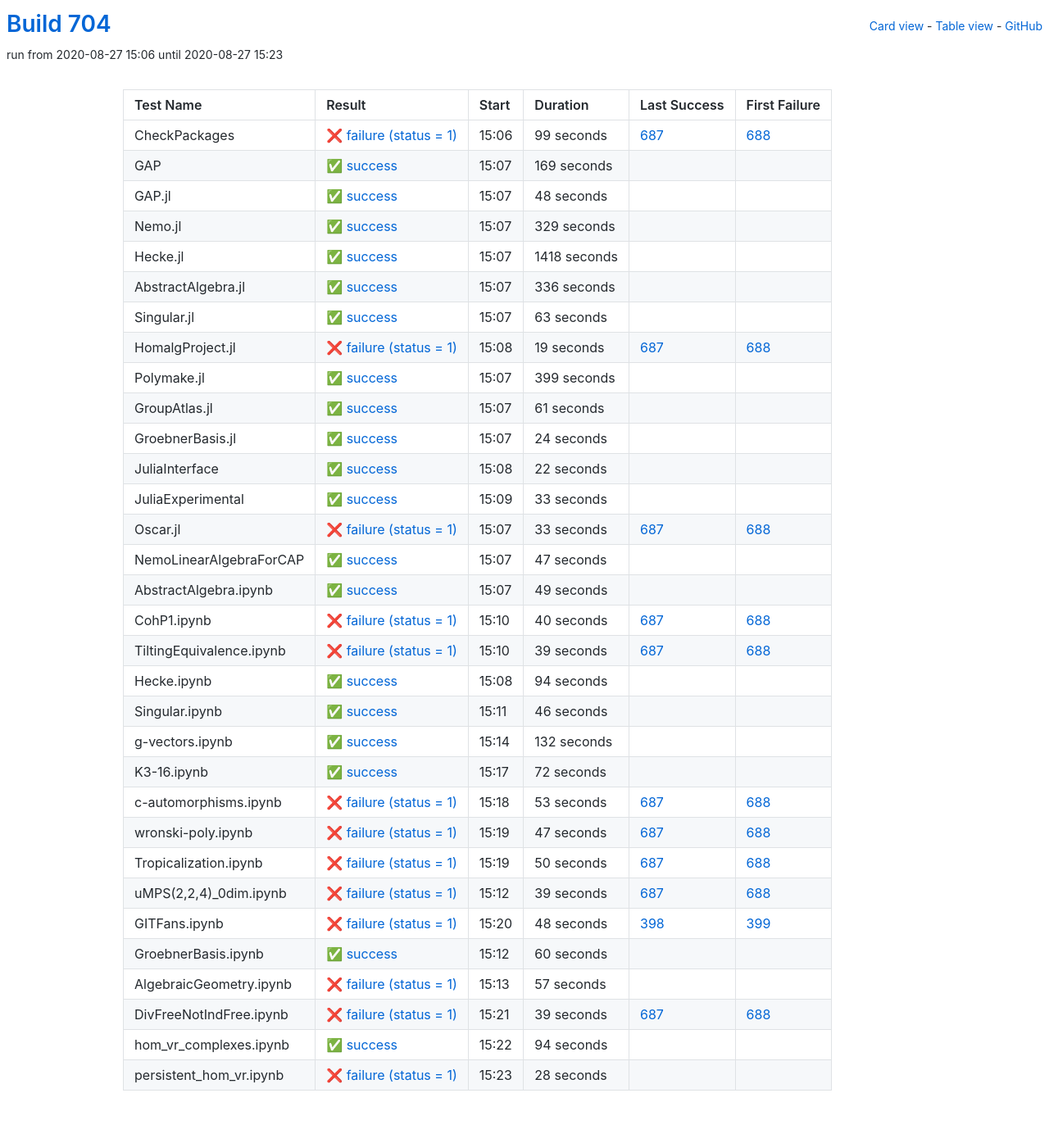
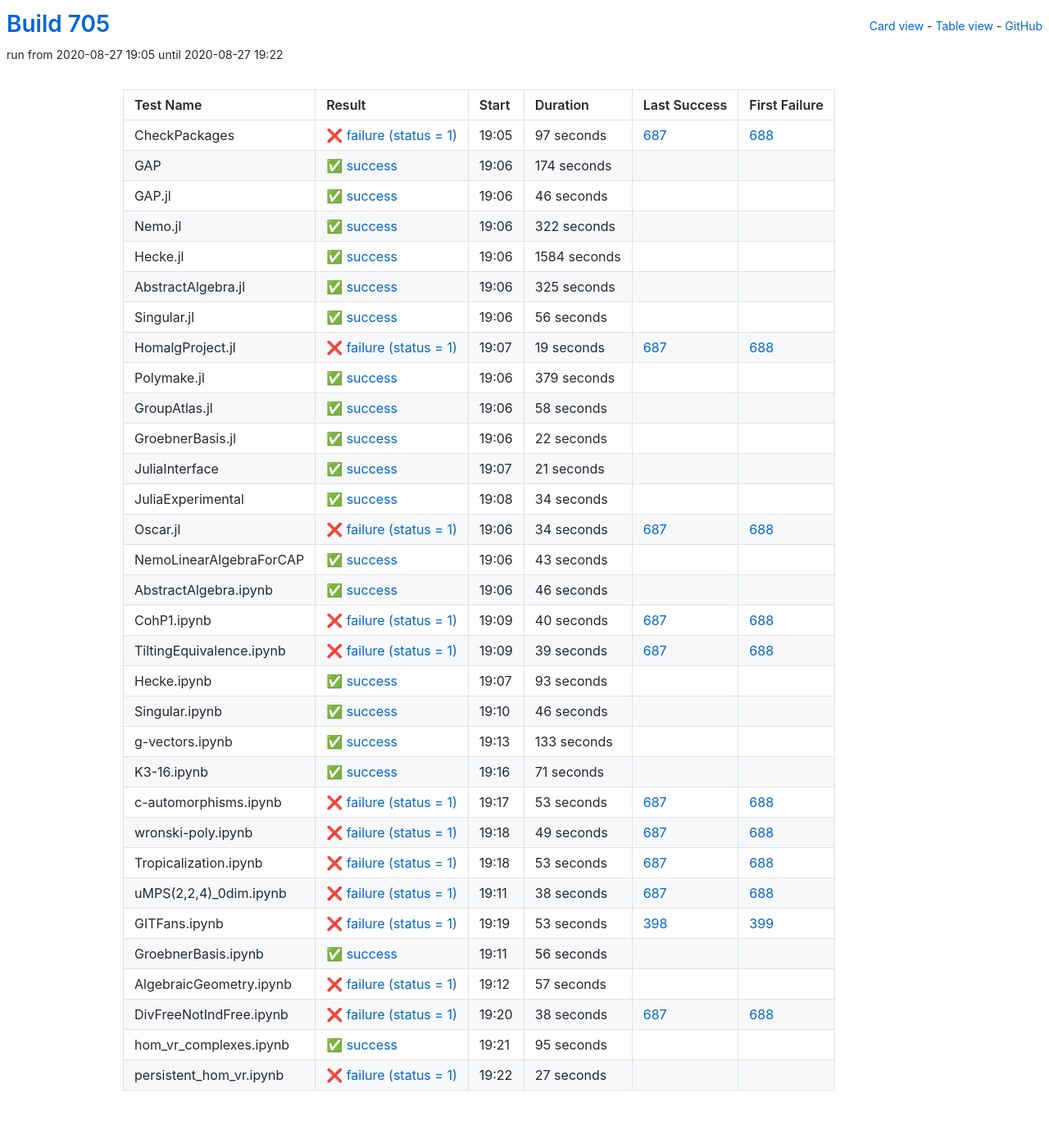
Before and after one commit to oscar-system/oscar-ci-status-stable, a Jekyll site: the page built from table.html, in a window 1280 px wide. Shown: the whole page at 82% size. Built offline with Jekyll 4.4.1, drawn with Linux system fonts in a browser that asks for light colours.

Commit message:
Build #705

```diff
--- a/_data/ci.yml
+++ b/_data/ci.yml
@@ -1,6 +1,6 @@
 ---
-build: 704
-build_url: https://oscarci.mathematik.uni-kl.de/job/oscar-stable/704/
+build: 705
+build_url: https://oscarci.mathematik.uni-kl.de/job/oscar-stable/705/
 job: oscar-stable
 organization: oscar-system
 repo: oscar-ci-status-stable
@@ -8,92 +8,92 @@ repourl: https://github.com/oscar-system/oscar-ci-status-stable
 tests:
 - name: CheckPackages
   id: checkpackages
-  log: https://oscarci.mathematik.uni-kl.de/job/oscar-stable/704/artifact/logs/build-704/CheckPackages.log
-  start: 2020-08-27 15:06
+  log: https://oscarci.mathematik.uni-kl.de/job/oscar-stable/705/artifact/logs/build-705/CheckPackages.log
+  start: 2020-08-27 19:05
   success: false
   exitcode: 1
   status: failure
-  duration: 99
+  duration: 97
   last_success: 687
   last_success_url: https://oscarci.mathematik.uni-kl.de/job/oscar-stable/687/
   first_failure: 688
   first_failure_url: https://oscarci.mathematik.uni-kl.de/job/oscar-stable/688/
 - name: GAP
   id: gap
-  log: https://oscarci.mathematik.uni-kl.de/job/oscar-stable/704/artifact/logs/build-704/GAP.log
-  start: 2020-08-27 15:07
+  log: https://oscarci.mathematik.uni-kl.de/job/oscar-stable/705/artifact/logs/build-705/GAP.log
+  start: 2020-08-27 19:06
   success: true
   exitcode: 0
   status: success
-  duration: 169
+  duration: 174
   last_success: false
   last_success_url:
   first_failure: false
   first_failure_url:
 - name: GAP.jl
   id: gap-jl
-  log: https://oscarci.mathematik.uni-kl.de/job/oscar-stable/704/artifact/logs/build-704/GAP.jl.log
-  start: 2020-08-27 15:07
+  log: https://oscarci.mathematik.uni-kl.de/job/oscar-stable/705/artifact/logs/build-705/GAP.jl.log
+  start: 2020-08-27 19:06
   success: true
   exitcode: 0
   status: success
-  duration: 48
+  duration: 46
   last_success: false
   last_success_url:
   first_failure: false
   first_failure_url:
 - name: Nemo.jl
   id: nemo-jl
-  log: https://oscarci.mathematik.uni-kl.de/job/oscar-stable/704/artifact/logs/build-704/Nemo.jl.log
-  start: 2020-08-27 15:07
+  log: https://oscarci.mathematik.uni-kl.de/job/oscar-stable/705/artifact/logs/build-705/Nemo.jl.log
+  start: 2020-08-27 19:06
   success: true
   exitcode: 0
   status: success
-  duration: 329
+  duration: 322
   last_success: false
   last_success_url:
   first_failure: false
   first_failure_url:
 - name: Hecke.jl
   id: hecke-jl
-  log: https://oscarci.mathematik.uni-kl.de/job/oscar-stable/704/artifact/logs/build-704/Hecke.jl.log
-  start: 2020-08-27 15:07
+  log: https://oscarci.mathematik.uni-kl.de/job/oscar-stable/705/artifact/logs/build-705/Hecke.jl.log
+  start: 2020-08-27 19:06
   success: true
   exitcode: 0
   status: success
-  duration: 1418
+  duration: 1584
   last_success: false
   last_success_url:
   first_failure: false
   first_failure_url:
 - name: AbstractAlgebra.jl
   id: abstractalgebra-jl
-  log: https://oscarci.mathematik.uni-kl.de/job/oscar-stable/704/artifact/logs/build-704/AbstractAlgebra.jl.log
-  start: 2020-08-27 15:07
+  log: https://oscarci.mathematik.uni-kl.de/job/oscar-stable/705/artifact/logs/build-705/AbstractAlgebra.jl.log
+  start: 2020-08-27 19:06
   success: true
   exitcode: 0
   status: success
-  duration: 336
+  duration: 325
   last_success: false
   last_success_url:
   first_failure: false
   first_failure_url:
 - name: Singular.jl
   id: singular-jl
-  log: https://oscarci.mathematik.uni-kl.de/job/oscar-stable/704/artifact/logs/build-704/Singular.jl.log
-  start: 2020-08-27 15:07
+  log: https://oscarci.mathematik.uni-kl.de/job/oscar-stable/705/artifact/logs/build-705/Singular.jl.log
+  start: 2020-08-27 19:06
   success: true
   exitcode: 0
   status: success
-  duration: 63
+  duration: 56
   last_success: false
   last_success_url:
   first_failure: false
   first_failure_url:
 - name: HomalgProject.jl
   id: homalgproject-jl
-  log: https://oscarci.mathematik.uni-kl.de/job/oscar-stable/704/artifact/logs/build-704/HomalgProject.jl.log
-  start: 2020-08-27 15:08
+  log: https://oscarci.mathematik.uni-kl.de/job/oscar-stable/705/artifact/logs/build-705/HomalgProject.jl.log
+  start: 2020-08-27 19:07
   success: false
   exitcode: 1
   status: failure
@@ -104,44 +104,32 @@ tests:
   first_failure_url: https://oscarci.mathematik.uni-kl.de/job/oscar-stable/688/
 - name: Polymake.jl
   id: polymake-jl
-  log: https://oscarci.mathematik.uni-kl.de/job/oscar-stable/704/artifact/logs/build-704/Polymake.jl.log
-  start: 2020-08-27 15:07
+  log: https://oscarci.mathematik.uni-kl.de/job/oscar-stable/705/artifact/logs/build-705/Polymake.jl.log
+  start: 2020-08-27 19:06
   success: true
   exitcode: 0
   status: success
-  duration: 399
+  duration: 379
   last_success: false
   last_success_url:
   first_failure: false
   first_failure_url:
 - name: GroupAtlas.jl
   id: groupatlas-jl
-  log: https://oscarci.mathematik.uni-kl.de/job/oscar-stable/704/artifact/logs/build-704/GroupAtlas.jl.log
-  start: 2020-08-27 15:07
+  log: https://oscarci.mathematik.uni-kl.de/job/oscar-stable/705/artifact/logs/build-705/GroupAtlas.jl.log
+  start: 2020-08-27 19:06
   success: true
   exitcode: 0
   status: success
-  duration: 61
+  duration: 58
   last_success: false
   last_success_url:
   first_failure: false
   first_failure_url:
 - name: GroebnerBasis.jl
   id: groebnerbasis-jl
-  log: https://oscarci.mathematik.uni-kl.de/job/oscar-stable/704/artifact/logs/build-704/GroebnerBasis.jl.log
-  start: 2020-08-27 15:07
-  success: true
-  exitcode: 0
-  status: success
-  duration: 24
-  last_success: false
-  last_success_url:
-  first_failure: false
-  first_failure_url:
-- name: JuliaInterface
-  id: juliainterface
-  log: https://oscarci.mathematik.uni-kl.de/job/oscar-stable/704/artifact/logs/build-704/JuliaInterface.log
-  start: 2020-08-27 15:08
+  log: https://oscarci.mathematik.uni-kl.de/job/oscar-stable/705/artifact/logs/build-705/GroebnerBasis.jl.log
+  start: 2020-08-27 19:06
   success: true
   exitcode: 0
   status: success
@@ -150,58 +138,70 @@ tests:
   last_success_url:
   first_failure: false
   first_failure_url:
-- name: JuliaExperimental
-  id: juliaexperimental
-  log: https://oscarci.mathematik.uni-kl.de/job/oscar-stable/704/artifact/logs/build-704/JuliaExperimental.log
-  start: 2020-08-27 15:09
+- name: JuliaInterface
+  id: juliainterface
+  log: https://oscarci.mathematik.uni-kl.de/job/oscar-stable/705/artifact/logs/build-705/JuliaInterface.log
+  start: 2020-08-27 19:07
   success: true
   exitcode: 0
   status: success
-  duration: 33
+  duration: 21
+  last_success: false
+  last_success_url:
+  first_failure: false
+  first_failure_url:
+- name: JuliaExperimental
+  id: juliaexperimental
+  log: https://oscarci.mathematik.uni-kl.de/job/oscar-stable/705/artifact/logs/build-705/JuliaExperimental.log
+  start: 2020-08-27 19:08
+  success: true
+  exitcode: 0
+  status: success
+  duration: 34
   last_success: false
   last_success_url:
   first_failure: false
   first_failure_url:
 - name: Oscar.jl
   id: oscar-jl
-  log: https://oscarci.mathematik.uni-kl.de/job/oscar-stable/704/artifact/logs/build-704/Oscar.jl.log
-  start: 2020-08-27 15:07
+  log: https://oscarci.mathematik.uni-kl.de/job/oscar-stable/705/artifact/logs/build-705/Oscar.jl.log
+  start: 2020-08-27 19:06
   success: false
   exitcode: 1
   status: failure
-  duration: 33
+  duration: 34
   last_success: 687
   last_success_url: https://oscarci.mathematik.uni-kl.de/job/oscar-stable/687/
   first_failure: 688
   first_failure_url: https://oscarci.mathematik.uni-kl.de/job/oscar-stable/688/
 - name: NemoLinearAlgebraForCAP
   id: nemolinearalgebraforcap
-  log: https://oscarci.mathematik.uni-kl.de/job/oscar-stable/704/artifact/logs/build-704/NemoLinearAlgebraForCAP.log
-  start: 2020-08-27 15:07
+  log: https://oscarci.mathematik.uni-kl.de/job/oscar-stable/705/artifact/logs/build-705/NemoLinearAlgebraForCAP.log
+  start: 2020-08-27 19:06
   success: true
   exitcode: 0
   status: success
-  duration: 47
+  duration: 43
   last_success: false
   last_success_url:
   first_failure: false
   first_failure_url:
 - name: AbstractAlgebra.ipynb
   id: abstractalgebra-ipynb
-  log: https://oscarci.mathematik.uni-kl.de/job/oscar-stable/704/artifact/logs/build-704/AbstractAlgebra.ipynb.log
-  start: 2020-08-27 15:07
+  log: https://oscarci.mathematik.uni-kl.de/job/oscar-stable/705/artifact/logs/build-705/AbstractAlgebra.ipynb.log
+  start: 2020-08-27 19:06
   success: true
   exitcode: 0
   status: success
-  duration: 49
+  duration: 46
   last_success: false
   last_success_url:
   first_failure: false
   first_failure_url:
 - name: CohP1.ipynb
   id: cohp1-ipynb
-  log: https://oscarci.mathematik.uni-kl.de/job/oscar-stable/704/artifact/logs/build-704/CohP1.ipynb.log
-  start: 2020-08-27 15:10
+  log: https://oscarci.mathematik.uni-kl.de/job/oscar-stable/705/artifact/logs/build-705/CohP1.ipynb.log
+  start: 2020-08-27 19:09
   success: false
   exitcode: 1
   status: failure
@@ -212,8 +212,8 @@ tests:
   first_failure_url: https://oscarci.mathematik.uni-kl.de/job/oscar-stable/688/
 - name: TiltingEquivalence.ipynb
   id: tiltingequivalence-ipynb
-  log: https://oscarci.mathematik.uni-kl.de/job/oscar-stable/704/artifact/logs/build-704/TiltingEquivalence.ipynb.log
-  start: 2020-08-27 15:10
+  log: https://oscarci.mathematik.uni-kl.de/job/oscar-stable/705/artifact/logs/build-705/TiltingEquivalence.ipynb.log
+  start: 2020-08-27 19:09
   success: false
   exitcode: 1
   status: failure
@@ -224,20 +224,20 @@ tests:
   first_failure_url: https://oscarci.mathematik.uni-kl.de/job/oscar-stable/688/
 - name: Hecke.ipynb
   id: hecke-ipynb
-  log: https://oscarci.mathematik.uni-kl.de/job/oscar-stable/704/artifact/logs/build-704/Hecke.ipynb.log
-  start: 2020-08-27 15:08
+  log: https://oscarci.mathematik.uni-kl.de/job/oscar-stable/705/artifact/logs/build-705/Hecke.ipynb.log
+  start: 2020-08-27 19:07
   success: true
   exitcode: 0
   status: success
-  duration: 94
+  duration: 93
   last_success: false
   last_success_url:
   first_failure: false
   first_failure_url:
 - name: Singular.ipynb
   id: singular-ipynb
-  log: https://oscarci.mathematik.uni-kl.de/job/oscar-stable/704/artifact/logs/build-704/Singular.ipynb.log
-  start: 2020-08-27 15:11
+  log: https://oscarci.mathematik.uni-kl.de/job/oscar-stable/705/artifact/logs/build-705/Singular.ipynb.log
+  start: 2020-08-27 19:10
   success: true
   exitcode: 0
   status: success
@@ -248,32 +248,32 @@ tests:
   first_failure_url:
 - name: g-vectors.ipynb
   id: g-vectors-ipynb
-  log: https://oscarci.mathematik.uni-kl.de/job/oscar-stable/704/artifact/logs/build-704/g-vectors.ipynb.log
-  start: 2020-08-27 15:14
+  log: https://oscarci.mathematik.uni-kl.de/job/oscar-stable/705/artifact/logs/build-705/g-vectors.ipynb.log
+  start: 2020-08-27 19:13
   success: true
   exitcode: 0
   status: success
-  duration: 132
+  duration: 133
   last_success: false
   last_success_url:
   first_failure: false
   first_failure_url:
 - name: K3-16.ipynb
   id: k3-16-ipynb
-  log: https://oscarci.mathematik.uni-kl.de/job/oscar-stable/704/artifact/logs/build-704/K3-16.ipynb.log
-  start: 2020-08-27 15:17
+  log: https://oscarci.mathematik.uni-kl.de/job/oscar-stable/705/artifact/logs/build-705/K3-16.ipynb.log
+  start: 2020-08-27 19:16
   success: true
   exitcode: 0
   status: success
-  duration: 72
+  duration: 71
   last_success: false
   last_success_url:
   first_failure: false
   first_failure_url:
 - name: c-automorphisms.ipynb
   id: c-automorphisms-ipynb
-  log: https://oscarci.mathematik.uni-kl.de/job/oscar-stable/704/artifact/logs/build-704/c-automorphisms.ipynb.log
-  start: 2020-08-27 15:18
+  log: https://oscarci.mathematik.uni-kl.de/job/oscar-stable/705/artifact/logs/build-705/c-automorphisms.ipynb.log
+  start: 2020-08-27 19:17
   success: false
   exitcode: 1
   status: failure
@@ -284,68 +284,68 @@ tests:
   first_failure_url: https://oscarci.mathematik.uni-kl.de/job/oscar-stable/688/
 - name: wronski-poly.ipynb
   id: wronski-poly-ipynb
-  log: https://oscarci.mathematik.uni-kl.de/job/oscar-stable/704/artifact/logs/build-704/wronski-poly.ipynb.log
-  start: 2020-08-27 15:19
+  log: https://oscarci.mathematik.uni-kl.de/job/oscar-stable/705/artifact/logs/build-705/wronski-poly.ipynb.log
+  start: 2020-08-27 19:18
   success: false
   exitcode: 1
   status: failure
-  duration: 47
+  duration: 49
   last_success: 687
   last_success_url: https://oscarci.mathematik.uni-kl.de/job/oscar-stable/687/
   first_failure: 688
   first_failure_url: https://oscarci.mathematik.uni-kl.de/job/oscar-stable/688/
 - name: Tropicalization.ipynb
   id: tropicalization-ipynb
-  log: https://oscarci.mathematik.uni-kl.de/job/oscar-stable/704/artifact/logs/build-704/Tropicalization.ipynb.log
-  start: 2020-08-27 15:19
+  log: https://oscarci.mathematik.uni-kl.de/job/oscar-stable/705/artifact/logs/build-705/Tropicalization.ipynb.log
+  start: 2020-08-27 19:18
   success: false
   exitcode: 1
   status: failure
-  duration: 50
+  duration: 53
   last_success: 687
   last_success_url: https://oscarci.mathematik.uni-kl.de/job/oscar-stable/687/
   first_failure: 688
   first_failure_url: https://oscarci.mathematik.uni-kl.de/job/oscar-stable/688/
 - name: uMPS(2,2,4)_0dim.ipynb
   id: umps-2-2-4-0dim-ipynb
-  log: https://oscarci.mathematik.uni-kl.de/job/oscar-stable/704/artifact/logs/build-704/uMPS-2-2-4-_0dim.ipynb.log
-  start: 2020-08-27 15:12
+  log: https://oscarci.mathematik.uni-kl.de/job/oscar-stable/705/artifact/logs/build-705/uMPS-2-2-4-_0dim.ipynb.log
+  start: 2020-08-27 19:11
   success: false
   exitcode: 1
   status: failure
-  duration: 39
+  duration: 38
   last_success: 687
   last_success_url: https://oscarci.mathematik.uni-kl.de/job/oscar-stable/687/
   first_failure: 688
   first_failure_url: https://oscarci.mathematik.uni-kl.de/job/oscar-stable/688/
 - name: GITFans.ipynb
   id: gitfans-ipynb
-  log: https://oscarci.mathematik.uni-kl.de/job/oscar-stable/704/artifact/logs/build-704/GITFans.ipynb.log
-  start: 2020-08-27 15:20
+  log: https://oscarci.mathematik.uni-kl.de/job/oscar-stable/705/artifact/logs/build-705/GITFans.ipynb.log
+  start: 2020-08-27 19:19
   success: false
   exitcode: 1
   status: failure
-  duration: 48
+  duration: 53
   last_success: 398
   last_success_url: https://oscarci.mathematik.uni-kl.de/job/oscar-stable/398/
   first_failure: 399
   first_failure_url: https://oscarci.mathematik.uni-kl.de/job/oscar-stable/399/
 - name: GroebnerBasis.ipynb
   id: groebnerbasis-ipynb
-  log: https://oscarci.mathematik.uni-kl.de/job/oscar-stable/704/artifact/logs/build-704/GroebnerBasis.ipynb.log
-  start: 2020-08-27 15:12
+  log: https://oscarci.mathematik.uni-kl.de/job/oscar-stable/705/artifact/logs/build-705/GroebnerBasis.ipynb.log
+  start: 2020-08-27 19:11
   success: true
   exitcode: 0
   status: success
-  duration: 60
+  duration: 56
   last_success: false
   last_success_url:
   first_failure: false
   first_failure_url:
 - name: AlgebraicGeometry.ipynb
   id: algebraicgeometry-ipynb
-  log: https://oscarci.mathematik.uni-kl.de/job/oscar-stable/704/artifact/logs/build-704/AlgebraicGeometry.ipynb.log
-  start: 2020-08-27 15:13
+  log: https://oscarci.mathematik.uni-kl.de/job/oscar-stable/705/artifact/logs/build-705/AlgebraicGeometry.ipynb.log
+  start: 2020-08-27 19:12
   success: false
   exitcode: 1
   status: failure
@@ -356,36 +356,36 @@ tests:
   first_failure_url:
 - name: DivFreeNotIndFree.ipynb
   id: divfreenotindfree-ipynb
-  log: https://oscarci.mathematik.uni-kl.de/job/oscar-stable/704/artifact/logs/build-704/DivFreeNotIndFree.ipynb.log
-  start: 2020-08-27 15:21
+  log: https://oscarci.mathematik.uni-kl.de/job/oscar-stable/705/artifact/logs/build-705/DivFreeNotIndFree.ipynb.log
+  start: 2020-08-27 19:20
   success: false
   exitcode: 1
   status: failure
-  duration: 39
+  duration: 38
   last_success: 687
   last_success_url: https://oscarci.mathematik.uni-kl.de/job/oscar-stable/687/
   first_failure: 688
   first_failure_url: https://oscarci.mathematik.uni-kl.de/job/oscar-stable/688/
 - name: hom_vr_complexes.ipynb
   id: hom-vr-complexes-ipynb
-  log: https://oscarci.mathematik.uni-kl.de/job/oscar-stable/704/artifact/logs/build-704/hom_vr_complexes.ipynb.log
-  start: 2020-08-27 15:22
+  log: https://oscarci.mathematik.uni-kl.de/job/oscar-stable/705/artifact/logs/build-705/hom_vr_complexes.ipynb.log
+  start: 2020-08-27 19:21
   success: true
   exitcode: 0
   status: success
-  duration: 94
+  duration: 95
   last_success: false
   last_success_url:
   first_failure: false
   first_failure_url:
 - name: persistent_hom_vr.ipynb
   id: persistent-hom-vr-ipynb
-  log: https://oscarci.mathematik.uni-kl.de/job/oscar-stable/704/artifact/logs/build-704/persistent_hom_vr.ipynb.log
-  start: 2020-08-27 15:23
+  log: https://oscarci.mathematik.uni-kl.de/job/oscar-stable/705/artifact/logs/build-705/persistent_hom_vr.ipynb.log
+  start: 2020-08-27 19:22
   success: false
   exitcode: 1
   status: failure
-  duration: 28
+  duration: 27
   last_success: false
   last_success_url:
   first_failure: false
```
Also changed, not shown: README.md.
